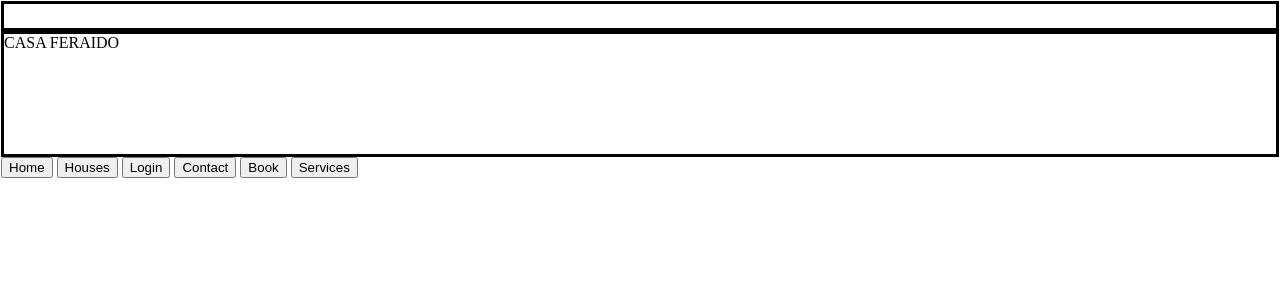
After one commit to Jnewell279/Casa-Feraido, a PHP site: template templates/nav.php in a window 1280 px wide. The commit adds this page. Shown: the top 300 px of the page. Run offline with PHP 8.4, Linux system fonts and the light colour scheme; the template is opened without the code that fills it, so the values that code supplies are empty.

Commit message:
added nav bar to the index page

```diff
--- a/css/style.css
+++ b/css/style.css
@@ -1,5 +1,5 @@
 body{
-    margin:0px;
+    margin:1px;
 }
 
 /*initial styling of different elements*/
@@ -8,7 +8,7 @@ body{
     border:solid;
 }
 .top_row{
-    height:5vh;
+    height:3vh;
     border:solid;
 }
 .nav_row{
--- a/index.php
+++ b/index.php
@@ -1,3 +1,4 @@
 <?php
 require_once "templates/header.php"
+require_once "templates/nav.php"
 ?>
--- /dev/null
+++ b/templates/nav.php
@@ -0,0 +1,8 @@
+<div>
+    <button>Home</button>
+    <button>Houses</button>
+    <button>Login</button>
+    <button>Contact</button>
+    <button>Book</button>
+    <button>Services</button>
+</div>
```
